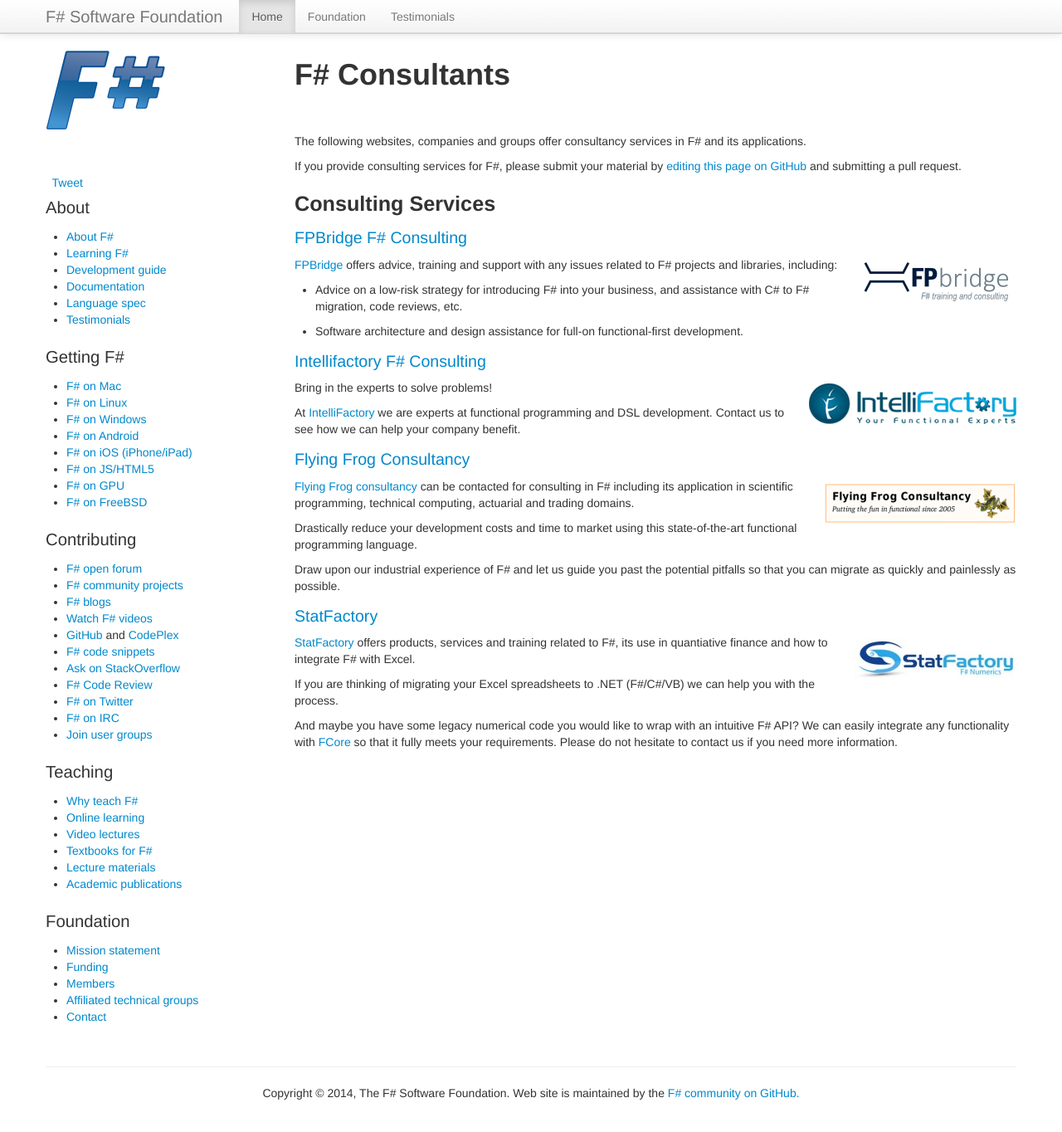
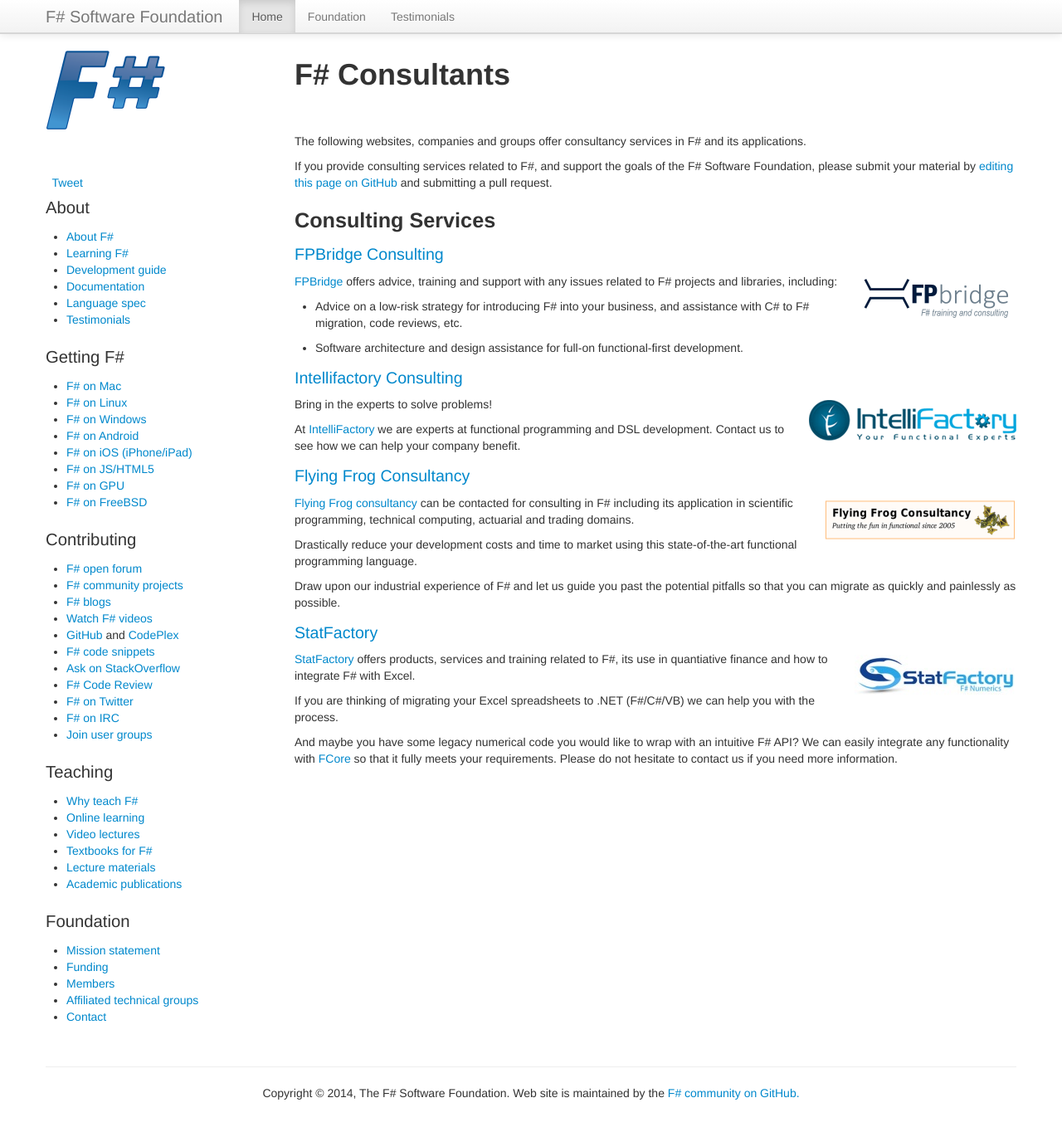
Before and after one commit to fsharp/fsharp.org, a Jekyll site: the page built from consulting/index.md, in a window 1280 px wide and 1377 px high. Shown: the top 1364 px of the window at 83% size. Built offline with Jekyll 4.4.1, drawn with Linux system fonts in a browser that asks for light colours; nearby versions of some CDN libraries; some web fonts are replaced; comment, search, counter and statistics services are not loaded.

Commit message:
Update index.md

```diff
--- a/consulting/index.md
+++ b/consulting/index.md
@@ -6,11 +6,12 @@
 
 The following websites, companies and groups offer consultancy services in F# and its applications.
 
-If you provide consulting services for F#, please submit your material by [editing this page on GitHub](https://github.com/fsharp/fsfoundation/edit/gh-pages/consulting/index.md) and submitting a pull request.
+If you provide consulting services related to F#, and support the goals of the F#
+Software Foundation, please submit your material by [editing this page on GitHub](https://github.com/fsharp/fsfoundation/edit/gh-pages/consulting/index.md) and submitting a pull request.
 
 ## Consulting Services
 
-### [FPBridge F# Consulting](http://fpbridge.co.uk/training.html#consulting)
+### [FPBridge Consulting](http://fpbridge.co.uk/training.html#consulting)
 
 <img src="/img/sup/fpbridge.png" style="float:right;margin:5px 0px 5px 25px;" />
 
@@ -19,7 +20,7 @@
 * Advice on a low-risk strategy for introducing F# into your business, and assistance with C# to F# migration, code reviews, etc.
 * Software architecture and design assistance for full-on functional-first development.
 
-### [Intellifactory F# Consulting](http://intellifactory.com/Consulting.aspx)
+### [Intellifactory Consulting](http://intellifactory.com/Consulting.aspx)
 
 <img src="/img/sup/intelli.gif" style="float:right;margin:5px 0px 5px 25px;" />
 
```
